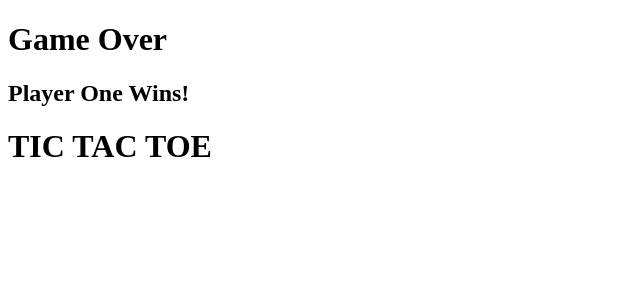
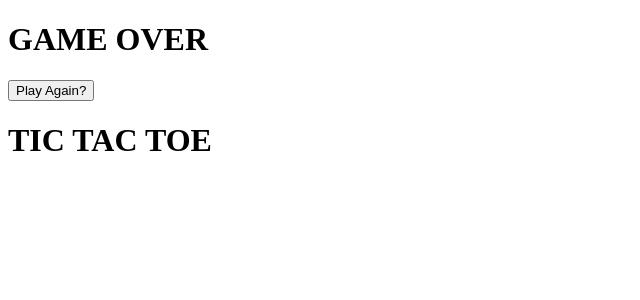
Before and after one commit to MichaelPooleLF/Tic-Tac-Toe, a React app: page / in a window 1280 px wide. Shown: the top 300 px of the page, without its empty margins (0-640 px from the left). Built offline with nearby package versions, Linux system fonts and the light colour scheme; the HTML template or start-up script is replaced by a standard one.

Commit message:
modal displays proper win/tie message

```diff
--- a/src/components/app.jsx
+++ b/src/components/app.jsx
@@ -9,19 +9,26 @@ class App extends React.Component {
       gameOver: true,
       gameStatus: ''
     };
+    this.setGameStatus = this.setGameStatus.bind(this);
+  }
+
+  setGameStatus(gameOver, gameStatus) {
+    this.setState({
+      gameOver, gameStatus
+    });
   }
 
   render() {
     if (this.state.gameOver) {
       return (
         <>
-          <EndGameModal/>
+          <EndGameModal gameStatus={this.state.gameStatus} setGameStatus={this.setGameStatus}/>
           <Board/>
         </>
       );
     }
     return (
-      <Board/>
+      <Board setGameStatus={this.setGameStatus}/>
     );
   }
 }
--- a/src/components/board.jsx
+++ b/src/components/board.jsx
@@ -89,7 +89,7 @@ class Board extends React.Component {
 
       // checks if there is a winner. If there is, sets state in app.
       if (this.state.moveCounter === 9 && !winner) {
-        console.log("cat's game!");
+        this.props.setGameStatus(true, "Cat's Game!");
       } else if (!winner) {
         this.setState({
           checked: {
@@ -99,7 +99,11 @@ class Board extends React.Component {
           }
         });
       } else {
-        console.log('winner!');
+        if (winner === 'x') {
+          this.props.setGameStatus(true, 'Player One Wins!');
+        } else {
+          this.props.setGameStatus(true, 'Player Two Wins!');
+        }
       }
     }
   }
--- a/src/components/end-game-modal.jsx
+++ b/src/components/end-game-modal.jsx
@@ -4,8 +4,9 @@ function EndGameModal(props) {
   return (
     <div className="end-game-modal">
       <div className="end-game-modal-content bg-dark">
-        <h1>Game Over</h1>
-        <h2>Player One Wins!</h2>
+        <h1 className="mt-3 text-center">GAME OVER</h1>
+        <h3 className="mt-1 text-center">{props.gameStatus}</h3>
+        <button className="btn btn-success mt-3" onClick={() => props.setGameStatus(false, '')}>Play Again?</button>
       </div>
     </div>
   );
```
Also changed, not shown: 1 other file (tests, documents, lock files or other folders).
